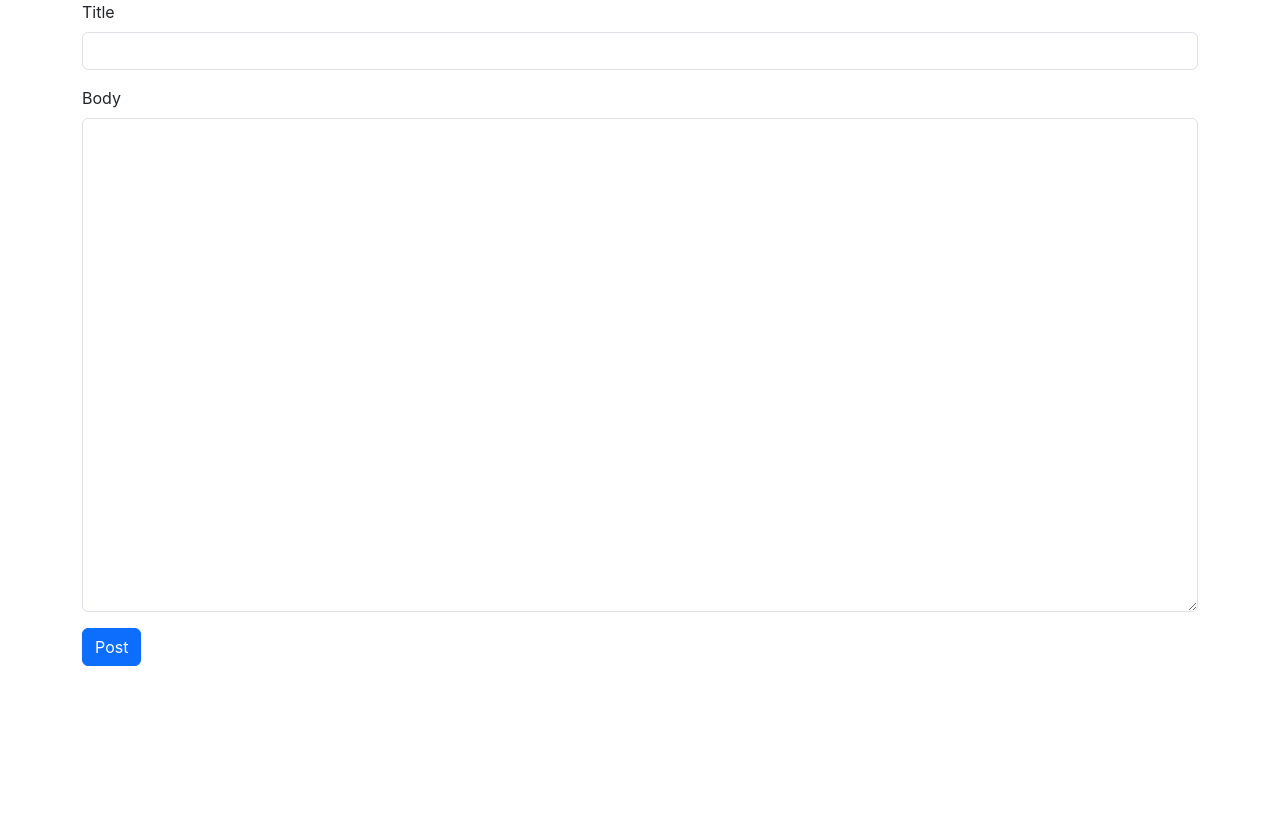
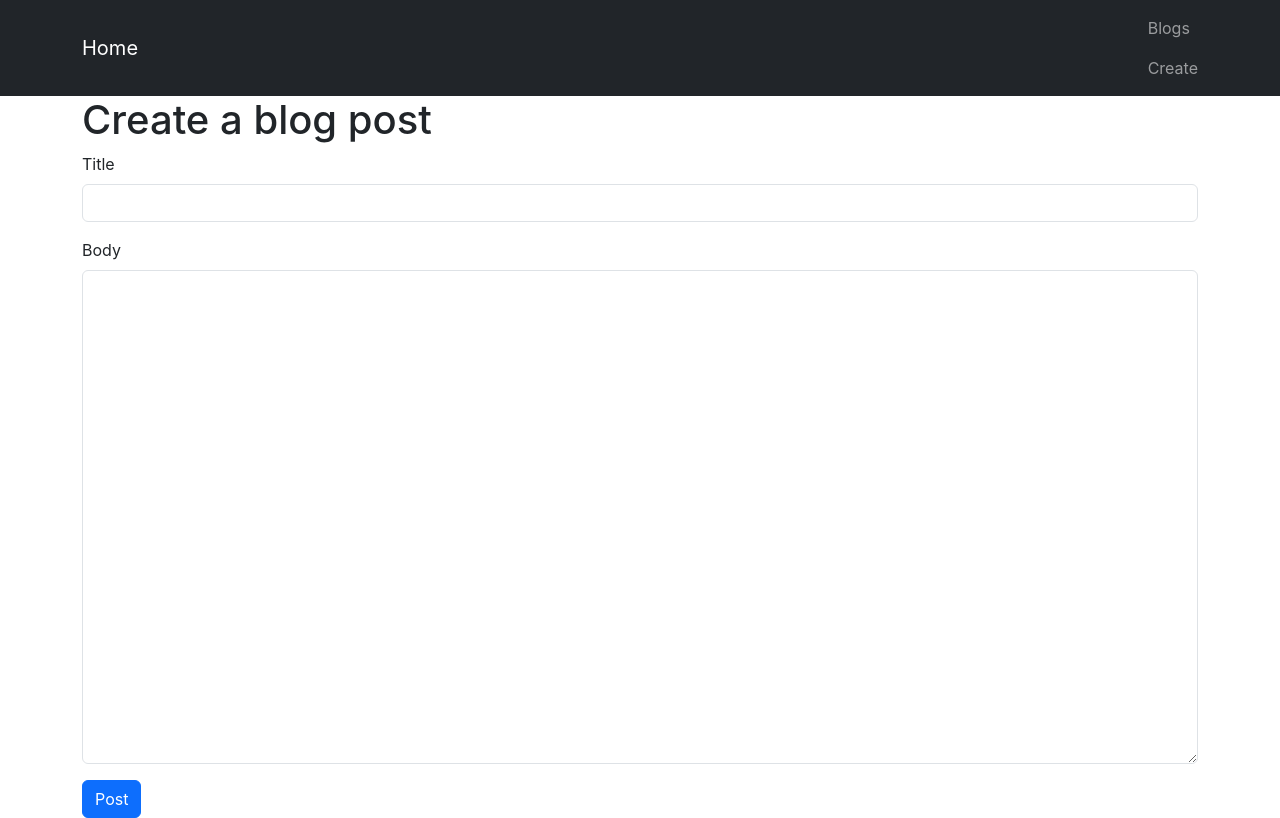
Before and after one commit to ji-eun-moon/mini-project, a React (Create React App) app in the folder react-blog-list/: page /blogs/create in a window 1280 px wide. Built offline with nearby package versions, Linux system fonts and the light colour scheme; the HTML template or start-up script is replaced by a standard one.

Commit message:
[react-blog-list] React Router로 페이지 추가하기

```diff
--- a/react-blog-list/db.json
+++ b/react-blog-list/db.json
@@ -4,6 +4,16 @@
       "title": "hello",
       "body": "hello world!",
       "id": 1
+    },
+    {
+      "title": "hello2",
+      "body": "좋은 아침입니다~",
+      "id": 2
+    },
+    {
+      "title": "hello3",
+      "body": "hihi",
+      "id": 3
     }
   ]
 }
--- a/react-blog-list/package.json
+++ b/react-blog-list/package.json
@@ -10,6 +10,7 @@
     "json-server": "^0.17.3",
     "react": "^18.2.0",
     "react-dom": "^18.2.0",
+    "react-router-dom": "^6.14.2",
     "react-scripts": "5.0.1",
     "web-vitals": "^2.1.4"
   },
--- a/react-blog-list/src/App.jsx
+++ b/react-blog-list/src/App.jsx
@@ -1,47 +1,36 @@
 import React from 'react'
-import { useState } from 'react';
 
-import axios from 'axios';
+import {
+  BrowserRouter as Router,
+  Routes,
+  Route,
+  Link
+} from 'react-router-dom';
+
+// components
+import BlogForm from './components/BlogForm';
+import NavBar from './components/NavBar';
+
+// routes
+import routes from './routes';
+
 
 function App() {
-  const [title, setTitle] = useState('');
-  const [body, setBody] = useState('');
-
-  const onSubmit = () => {
-    axios.post('http://localhost:3001/posts', {
-      title: title,
-      body: body
-    })
-  }
 
   return (
-    <div className='container'>
-      <div className='mb-3'>
-        <label className='form-label'>Title</label>
-        <input
-          className='form-control'
-          value={title}
-          onChange={(event) => {
-            setTitle(event.target.value)
-          }}
-        />
+    <Router>
+      <NavBar/>
+
+      <div className='container'>
+        <Routes>
+
+          {routes.map((route) => {
+            return <Route key={route.path} path={route.path} element={route.element} />
+          })}
+
+        </Routes>
       </div>
-      <div className='mb-3'>
-        <label className='form-label'>Body</label>
-        <textarea
-          className='form-control'
-          value={body}
-          onChange={(event) => {
-            setBody(event.target.value)
-          }}
-          rows={20}
-        />
-      </div>
-      <button
-          className='btn btn-primary'
-          onClick={onSubmit}
-          >Post</button>
-    </div>
+    </Router>
   )
 }
 
--- /dev/null
+++ b/react-blog-list/src/components/BlogForm.jsx
@@ -0,0 +1,47 @@
+import React from 'react'
+import { useState } from 'react';
+import axios from 'axios';
+
+function BlogForm() {
+  const [title, setTitle] = useState('');
+  const [body, setBody] = useState('');
+
+  const onSubmit = () => {
+      axios.post('http://localhost:3001/posts', {
+      title: title,
+      body: body
+      })
+  }
+  return (
+    <div>
+        <h1>Create a blog post</h1>
+        <div className='mb-3'>
+            <label className='form-label'>Title</label>
+            <input
+            className='form-control'
+            value={title}
+            onChange={(event) => {
+                setTitle(event.target.value)
+            }}
+            />
+        </div>
+        <div className='mb-3'>
+            <label className='form-label'>Body</label>
+            <textarea
+            className='form-control'
+            value={body}
+            onChange={(event) => {
+                setBody(event.target.value)
+            }}
+            rows={20}
+            />
+        </div>
+        <button
+            className='btn btn-primary'
+            onClick={onSubmit}
+            >Post</button>
+    </div>
+  )
+}
+
+export default BlogForm
--- /dev/null
+++ b/react-blog-list/src/components/NavBar.jsx
@@ -0,0 +1,29 @@
+import React from 'react'
+
+import {Link, NavLink} from 'react-router-dom';
+
+function NavBar() {
+  return (
+    <nav className="navbar navbar-dark bg-dark">
+        <div className="container">
+          <Link className="navbar-brand" to="/">Home</Link>
+            <ul className="navbar-nav">
+              <li className="nav-item">
+                <NavLink
+                  className={({ isActive }) => "nav-link" + (isActive ? " activated" : "")}
+                  aria-current="page"
+                  to="/blogs">
+                  Blogs</NavLink>
+                <NavLink
+                  className={({ isActive }) => "nav-link" + (isActive ? " activated" : "")}
+                  aria-current="page"
+                  to="/blogs/create">
+                  Create</NavLink>
+              </li>
+            </ul>
+        </div>
+      </nav>
+  )
+}
+
+export default NavBar
--- /dev/null
+++ b/react-blog-list/src/pages/CreatePage.jsx
@@ -0,0 +1,12 @@
+import React from 'react'
+import BlogForm from '../components/BlogForm'
+
+function CreatePage() {
+  return (
+    <div>
+        <BlogForm />
+    </div>
+  )
+}
+
+export default CreatePage
--- /dev/null
+++ b/react-blog-list/src/pages/EditPage.jsx
@@ -0,0 +1,9 @@
+import React from 'react'
+
+function EditPage() {
+  return (
+    <div>EditPage</div>
+  )
+}
+
+export default EditPage
--- /dev/null
+++ b/react-blog-list/src/pages/HomePage.jsx
@@ -0,0 +1,9 @@
+import React from 'react'
+
+function HomePage() {
+  return (
+    <div>HomePage</div>
+  )
+}
+
+export default HomePage
--- /dev/null
+++ b/react-blog-list/src/pages/ListPage.jsx
@@ -0,0 +1,9 @@
+import React from 'react'
+
+function ListPage() {
+  return (
+    <div>ListPage</div>
+  )
+}
+
+export default ListPage
--- /dev/null
+++ b/react-blog-list/src/routes.js
@@ -0,0 +1,25 @@
+import HomePage from './pages/HomePage';
+import CreatePage from './pages/CreatePage';
+import EditPage from './pages/EditPage';
+import ListPage from './pages/ListPage';
+
+const routes = [
+  {
+    path:'/',
+    element: <HomePage />
+  },
+  {
+    path:'/blogs',
+    element: <ListPage />
+  },
+  {
+    path:'/blogs/create',
+    element: <CreatePage />
+  },
+  {
+    path:'/blogs/edit',
+    element: <EditPage />
+  },
+]
+
+export default routes;
```
Also changed, not shown: react-blog-list/src/example/test.jsx (deleted), 1 other file (tests, documents, lock files or other folders).
